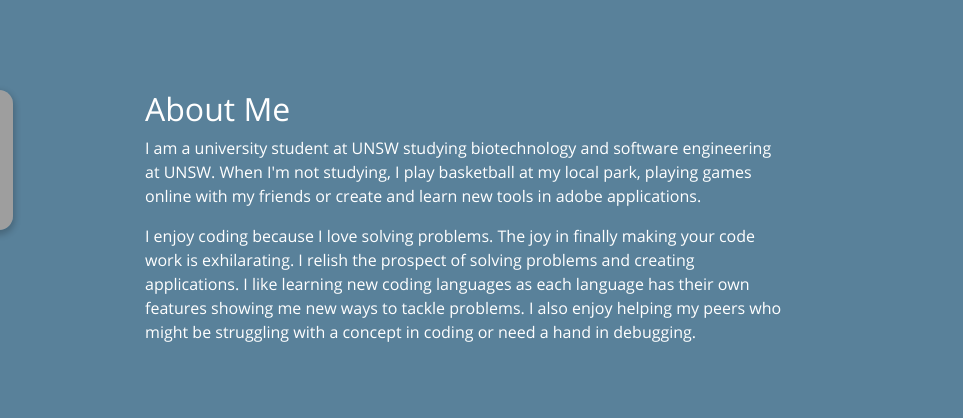
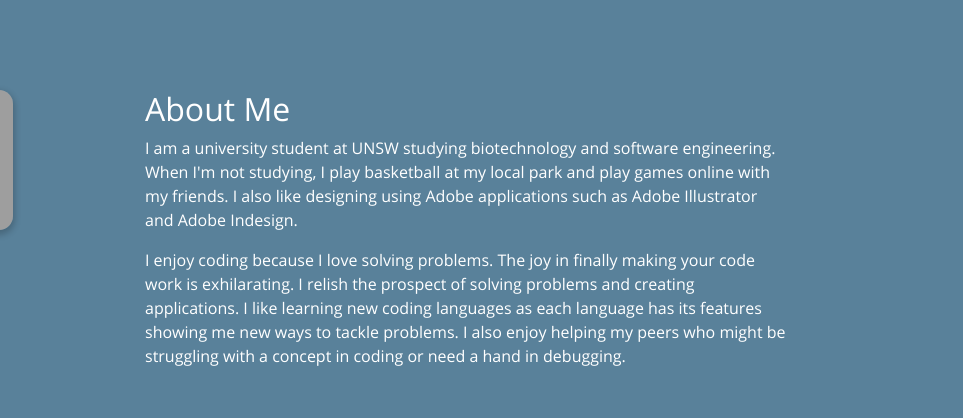
Before and after one commit to BluetCoder/myWebsite, a plain HTML site: page index.html in a window 1280 px wide. Shown: the part 840-1258 px from the top of the page, 317-1280 px from the left. Drawn offline with nearby package versions, Linux system fonts and the light colour scheme; grey boxes are pictures that could not be loaded; a web font is replaced by a local one.

Commit message:
changes to resume and about section

```diff
--- a/index.html
+++ b/index.html
@@ -61,8 +61,8 @@
                     </div>
                     <div class="about-right col-lg-7" data-aos="flip-left" data-aos-duration="400" data-aos-delay="250">
                         <h2>About Me</h2>
-                        <p>I am a university student at UNSW studying biotechnology and software engineering at UNSW. When I'm not studying, I play basketball at my local park, playing games online with my friends or create and learn new tools in adobe applications. </p>
-                        <p>I enjoy coding because I love solving problems. The joy in finally making your code work is exhilarating. I relish the prospect of solving problems and creating applications. I like learning new coding languages as each language has their own features showing me new ways to tackle problems. I also enjoy helping my peers who might be struggling with a concept in coding or need a hand in debugging.</p>
+                        <p>I am a university student at UNSW studying biotechnology and software engineering. When I'm not studying, I play basketball at my local park and play games online with my friends. I also like designing using Adobe applications such as Adobe Illustrator and Adobe Indesign.</p>
+                        <p>I enjoy coding because I love solving problems. The joy in finally making your code work is exhilarating. I relish the prospect of solving problems and creating applications. I like learning new coding languages as each language has its features showing me new ways to tackle problems. I also enjoy helping my peers who might be struggling with a concept in coding or need a hand in debugging.</p>
                     </div>
                 </div>
             </div>
```
Also changed, not shown: 1 other file.
